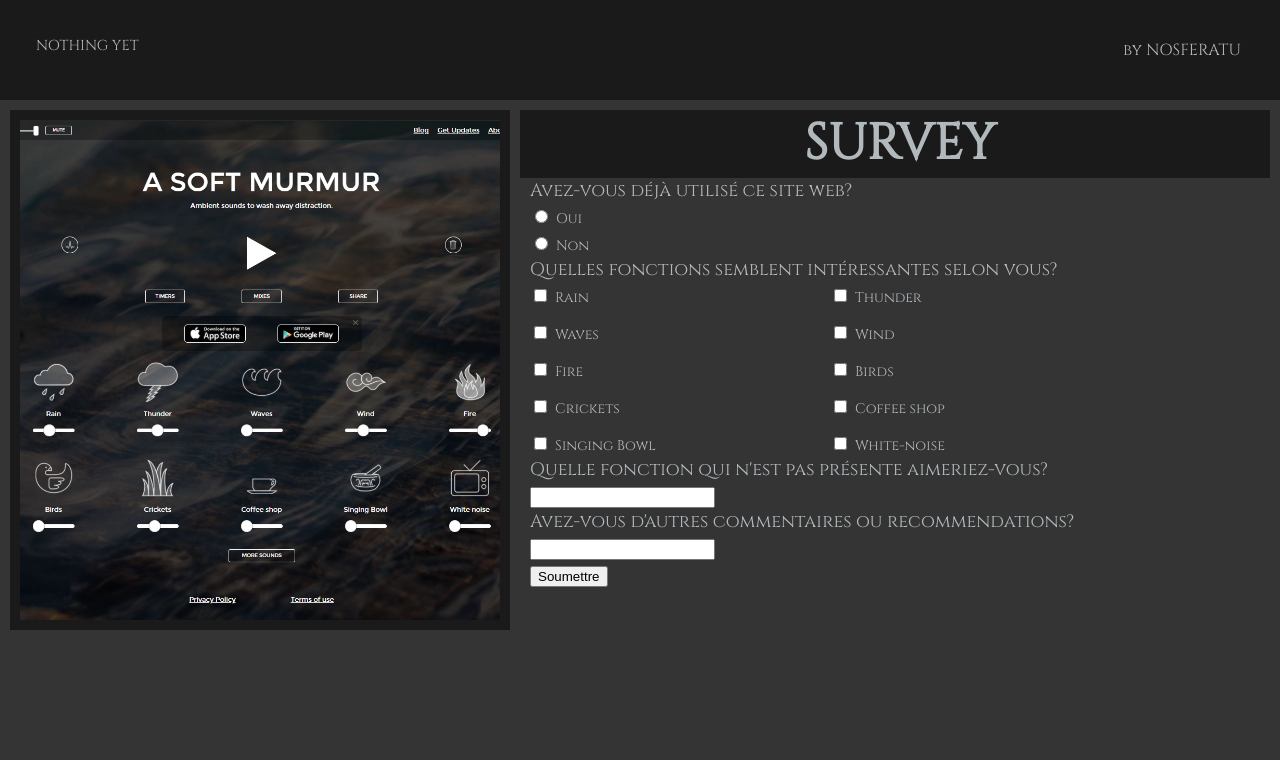
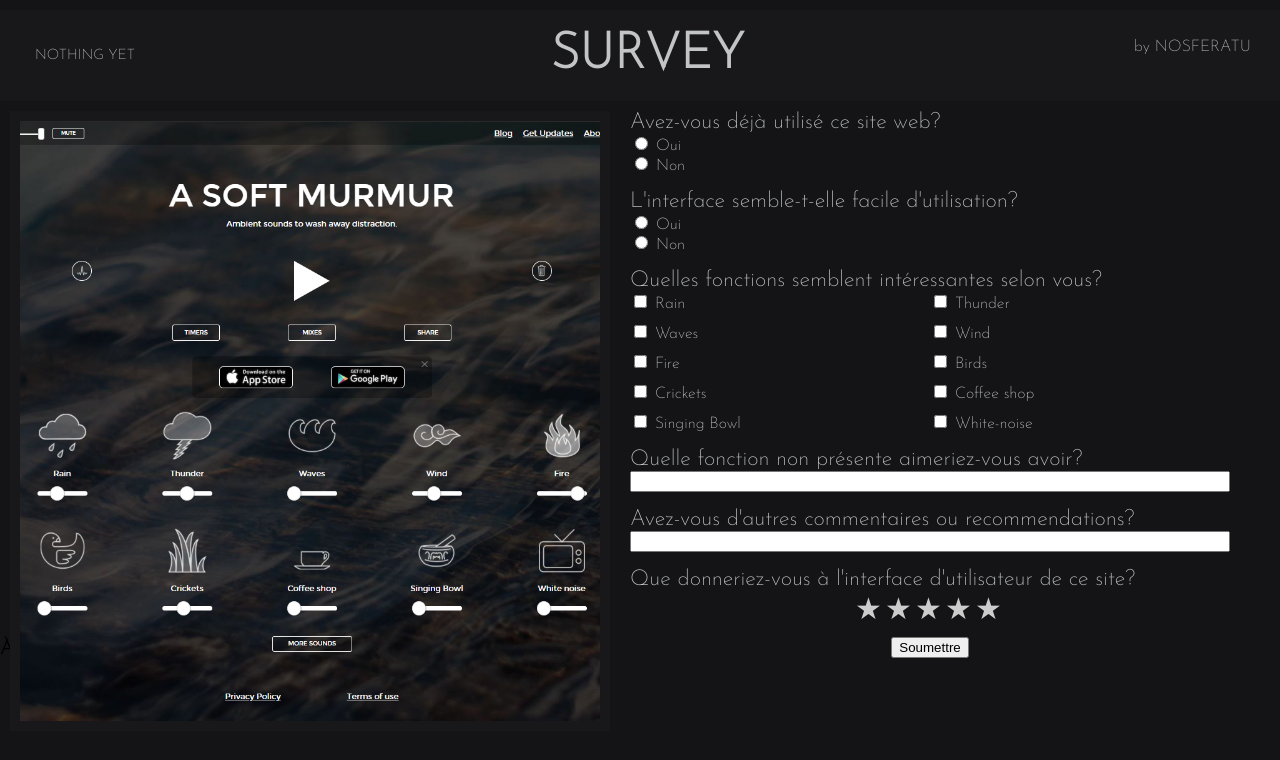
Before and after one commit to 4nn3-50ph13/SEG-3525-Survey, a plain HTML site: page index.html in a window 1280 px wide. Drawn offline with Linux system fonts and the light colour scheme.

Commit message:
Je sais pas quoi metre comme commentaire de commit

```diff
--- a/index.html
+++ b/index.html
@@ -5,7 +5,7 @@
         <meta charset="utf-8" />
         <title>Survey</title>
         <link rel="preconnect" href="https://fonts.gstatic.com">
-        <link href="https://fonts.googleapis.com/css2?family=Cinzel&display=swap" rel="stylesheet">
+<link href="https://fonts.googleapis.com/css2?family=Josefin+Sans:wght@100;200&display=swap" rel="stylesheet">
         <link rel="stylesheet" href="styles.css">
     </head>
     <body>
@@ -17,6 +17,8 @@
                     </div>
 
                 </div>
+
+                <h1>SURVEY</h1>
                 <div class="right-side">
                     <div class="nav-brand-wrapper">
                         by NOSFERATU
@@ -25,21 +27,31 @@
             </div>
             <div class="content-wrapper">
                 <div class="survey-items-wrapper">
+
+                    <a href="https://asoftmurmur.com" target="_blank">
                         <div class="survey-item-wrapper">
                             <div class="UI-to-survey" style="background-image:url(images/UI.PNG);"></div>
                             <div class="img-text-wrapper">
-                            Analyse ce site web
+                                Analysez ce site web
                             </div>
                         </div>
+                    </a>
                     <div class="survey-questions-wrapper">
-                        <h1>SURVEY</h1>
                         <form>
+                            <div class="row">
                                 <div class="question">Avez-vous déjà utilisé ce site web?</div>
                                 <input type="radio" id="yes" name="y-n" value="Oui">
                                 <label for="yes">Oui</label><br>
                                 <input type="radio" id="no" name="y-n" value="Non">
                                 <label for="Non">Non</label><br>
-
+                            </div><br>
+                            <div class="row">
+                                <div class="question">L'interface semble-t-elle facile d'utilisation?</div>
+                                <input type="radio" id="yes" name="y-n" value="Oui">
+                                <label for="yes">Oui</label><br>
+                                <input type="radio" id="no" name="y-n" value="Non">
+                                <label for="Non">Non</label><br>
+                            </div><br>
                             <div class="question">Quelles fonctions semblent intéressantes selon vous?</div>
                             <div class="checkboxes">
                                 <div class="row">
@@ -82,19 +94,35 @@
                                     <input type="checkbox" id="White-noise" name="fonction" value="White-noise">
                                     <label for="White-noise"> White-noise</label>
                                 </div>
-                            </div>
-
-                            <div class="question">Quelle fonction qui n'est pas présente aimeriez-vous?</div>
+                            </div><br>
+                            <div class="question">Quelle fonction non présente aimeriez-vous avoir?</div>
                             <input type="text" id="idea" name="idea" value=""><br>
-
                             <div class="question">Avez-vous d'autres commentaires ou recommendations?</div>
                             <input type="text" id="commentaires" name="commentaires" value=""><br>
-
+                            <div class="question">Que donneriez-vous à l'interface d'utilisateur de ce site?</div>
+                            <div class="rate">
+                                <input type="radio" id="star5" name="rate" value="1" />
+                                <label for="star5" title="text">5 stars</label>
+                                <input type="radio" id="star4" name="rate" value="2" />
+                                <label for="star4" title="text">4 stars</label>
+                                <input type="radio" id="star3" name="rate" value="3" />
+                                <label for="star3" title="text">3 stars</label>
+                                <input type="radio" id="star2" name="rate" value="4" />
+                                <label for="star2" title="text">2 stars</label>
+                                <input type="radio" id="star1" name="rate" value="5" />
+                                <label for="star1" title="text">1 star</label>
+                              </div>
+                            <div class="soumettre">
                                 <input type="submit" value="Soumettre">
+                            </div>
                         </form>
                     </div>
                 </div>
             </div>
+
+        <div class="page-bottom">
+            <h3>À propos de </h3>
+        </div>
         </div>
     </body>
 </html>
--- a/styles.css
+++ b/styles.css
@@ -1,8 +1,9 @@
 /* --- G E N E R A L --- */
 body {
-    font-family: 'Cinzel', serif;
+    font-family: 'Josefin Sans', sans-serif;
     margin: 0px;
-    background-color:rgb(53, 52, 52);
+    margin-top: 10px;
+    background-color:rgb(20, 20, 22);
 }
 /* possible colours : rgb(51, 38, 38) */
 /* possible colours : rgb(38, 51, 49) */
@@ -15,21 +16,23 @@ body {
 }
 
 .nav-wrapper {
-    background-color:rgb(26, 26, 26);
-    padding: 30px;
+    background-color:rgb(24, 24, 26);
+    padding: 20px;
     display: flex;
     justify-content: space-between;
 }
 
 .nav-wrapper > .left-side > div {
     margin-right: 20px;
-    font-size: 0.9em
+    font-size: 0.9em;
 }
 
 .left-side {
     display: flex;
     text-transform: uppercase;
     padding: 6px;
+    text-align: center;
+    align-items: center;
 }
 
 /* --- N A V  B R A N D --- */
@@ -37,44 +40,48 @@ body {
     border: 3px solid transparent;
     padding: 6px;
     display: flex;
-    color: rgb(178, 185, 189);
+    color: rgb(186, 187, 187);
     text-decoration: none;
     transition: border-bottom 0.5s;
 }
 
 .nav-brand-wrapper a {
-    color: rgb(178, 185, 189);
+    color: rgb(194, 196, 197);
     text-decoration: none;
     transition: color 0.5s;
 }
 
 .nav-brand-wrapper:hover {
-    border: 3px solid rgb(178, 185, 189);
+    border: 3px solid rgb(194, 196, 197);
 }
 
 .nav-brand-wrapper a:hover {
-    color: rgb(178, 185, 189);
+    color: rgb(194, 196, 197);
 }
 
 /* --- N A V  L I N K --- */
 .nav-link-wrapper {
-    height: 22px;
+    border: 3px solid transparent;
+    padding: 6px;
+    display: flex;
+    color: rgb(186, 187, 187);
+    text-decoration: none;
     border-bottom: 3px solid transparent;
     transition: border-bottom 0.5s;
 }
 
 .nav-link-wrapper a {
-    color: rgb(178, 185, 189);
+    color: rgb(194, 196, 197);
     text-decoration: none;
     transition: color 0.5s;
 }
 
 .nav-link-wrapper:hover {
-    border-bottom: 3px solid rgb(178, 185, 189);
+    border-bottom: 3px solid rgb(194, 196, 197);
 }
 
 .nav-link-wrapper a:hover {
-    color: rgb(178, 185, 189);
+    color: rgb(194, 196, 197);
 }
 
 /* --- S U R V E Y  B O D Y --- */
@@ -84,18 +91,18 @@ body {
     height: 500px;
     width: auto;
     display: grid;
-    grid-template-columns: 500px auto;
+    grid-template-columns: 600px auto;
     column-gap: 10px;
 }
 .survey-item-wrapper {
     position: relative;
     filter: brightness(100%);
     padding: 10px;
-    background-color: rgb(26, 26, 26);
+    background-color: rgb(24, 24, 26);
 }
 
 .UI-to-survey {
-    height: 500px;
+    height: 600px;
     width: 100%;
     background-size: cover;
     background-position: center;
@@ -106,17 +113,22 @@ body {
 .img-text-wrapper {
     position: absolute;
     top: 0;
+    width: 95%;
     display: flex;
     flex-direction: column;
     justify-content: center;
     text-align: center;
     align-items: center;
     height: 90%;
-    font-size: 50px;
-    color: rgb(178, 185, 189);
+    font-size: 45px;
     text-transform: uppercase;
     filter: opacity(0%);
     transition: filter .5s ease;
+    color: rgb(194, 196, 197);
+    text-decoration: none;
+}
+.img-text-wrapper a{
+    text-decoration: none;
 }
 
 .survey-item-wrapper:hover .img-text-wrapper {
@@ -131,31 +143,29 @@ body {
 
 /* --- S U R V E Y  C O N T E N T --- */
 
-.survey-questions-wrapper {
-}
-
 h1 {
-    background-color: rgb(26, 26, 26);
+    background-color: rgb(24, 24, 26);
     font-size: 50px;
-    color: rgb(178, 185, 189);
+    color: rgb(194, 196, 197);
     text-transform: uppercase;
     margin: 0px;
-    padding-left: 10px;
     text-align: center;
 }
 
 form {
+    display: grid;
+    max-width: 600px;
+    grid-template-columns: 1fr;
     padding-left: 10px;
-    font-size: 20px;
-    color: rgb(178, 185, 189);
+    color: rgb(194, 196, 197);
 }
 
 label {
-    font-size: 14px;
+    font-size: 16px;
 }
 
 .question {
-    font-size: 18px;
+    font-size: 22px;
 }
 .checkboxes {
     min-width: 350px;
@@ -166,4 +176,45 @@ label {
     grid-template-columns: 1fr 1fr;
 }
 
+.rate {
+    margin: auto;
+    float: left;
+    height: 46px;
+    padding: 0 10px;
+}
+.rate:not(:checked) > input {
+    position:absolute;
+    top:-9999px;
+}
+.rate:not(:checked) > label {
+    float:right;
+    width:1em;
+    overflow:hidden;
+    white-space:nowrap;
+    cursor:pointer;
+    font-size:30px;
+    color:#ccc;
+}
+.rate:not(:checked) > label:before {
+    content: '★ ';
+}
+.rate > input:checked ~ label {
+    color: #da681d;
+}
+.rate:not(:checked) > label:hover,
+.rate:not(:checked) > label:hover ~ label {
+    color: #da681d;
+}
+.rate > input:checked + label:hover,
+.rate > input:checked + label:hover ~ label,
+.rate > input:checked ~ label:hover,
+.rate > input:checked ~ label:hover ~ label,
+.rate > label:hover ~ input:checked ~ label {
+    color: #da681d;
+}
+
+.soumettre {
+    margin: auto;
+}
+
 /*https://asoftmurmur.com/*/
```
Lines whose indentation alone changed are shown as unchanged.
